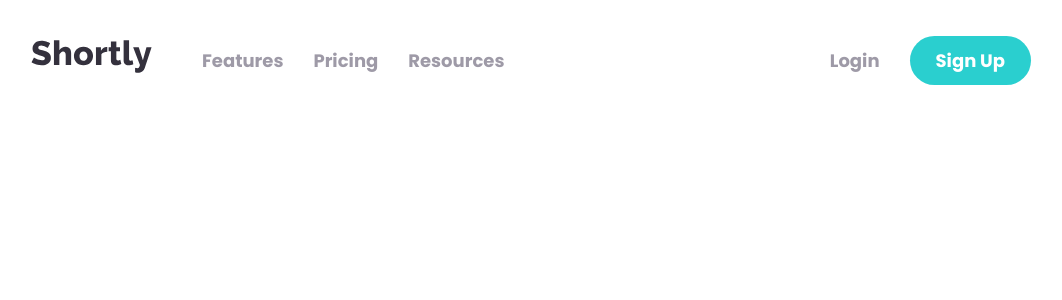
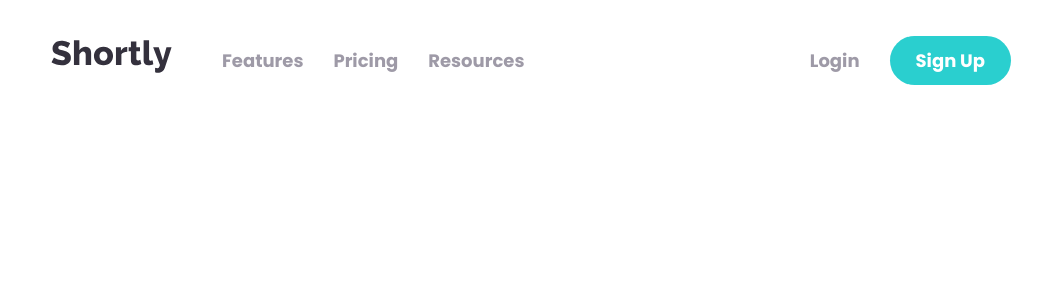
Before and after one commit to dasurahul/url-shortening-api-master, a React (Create React App) app: page / in a window 1280 px wide. Shown: the top 300 px of the page, without its empty margins (109-1171 px from the left). Built offline with nearby package versions, Linux system fonts and the light colour scheme.

Commit message:
Third Commit

```diff
--- a/src/components/Navbar.js
+++ b/src/components/Navbar.js
@@ -10,11 +10,10 @@ const Container = styled.div`
   margin-right: auto;
   padding-top: 40px;
   padding-bottom: 40px;
+  padding-left: 20px;
+  padding-right: 20px;
   display: flex;
   align-items: center;
-  @media (max-width: 800px) {
-    padding: 20px;
-  }
 `;
 
 const Logo = styled.div``;
```
